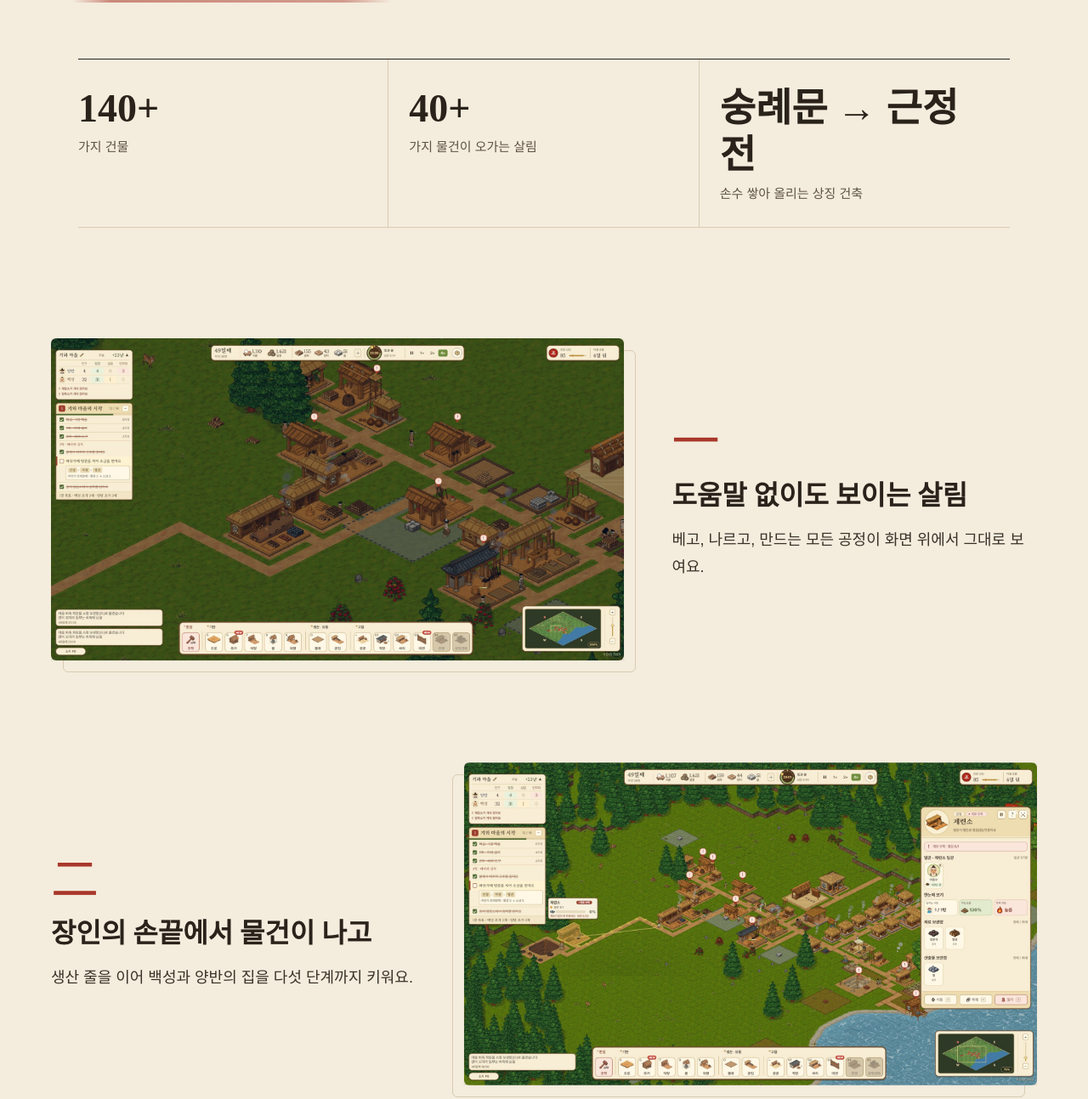
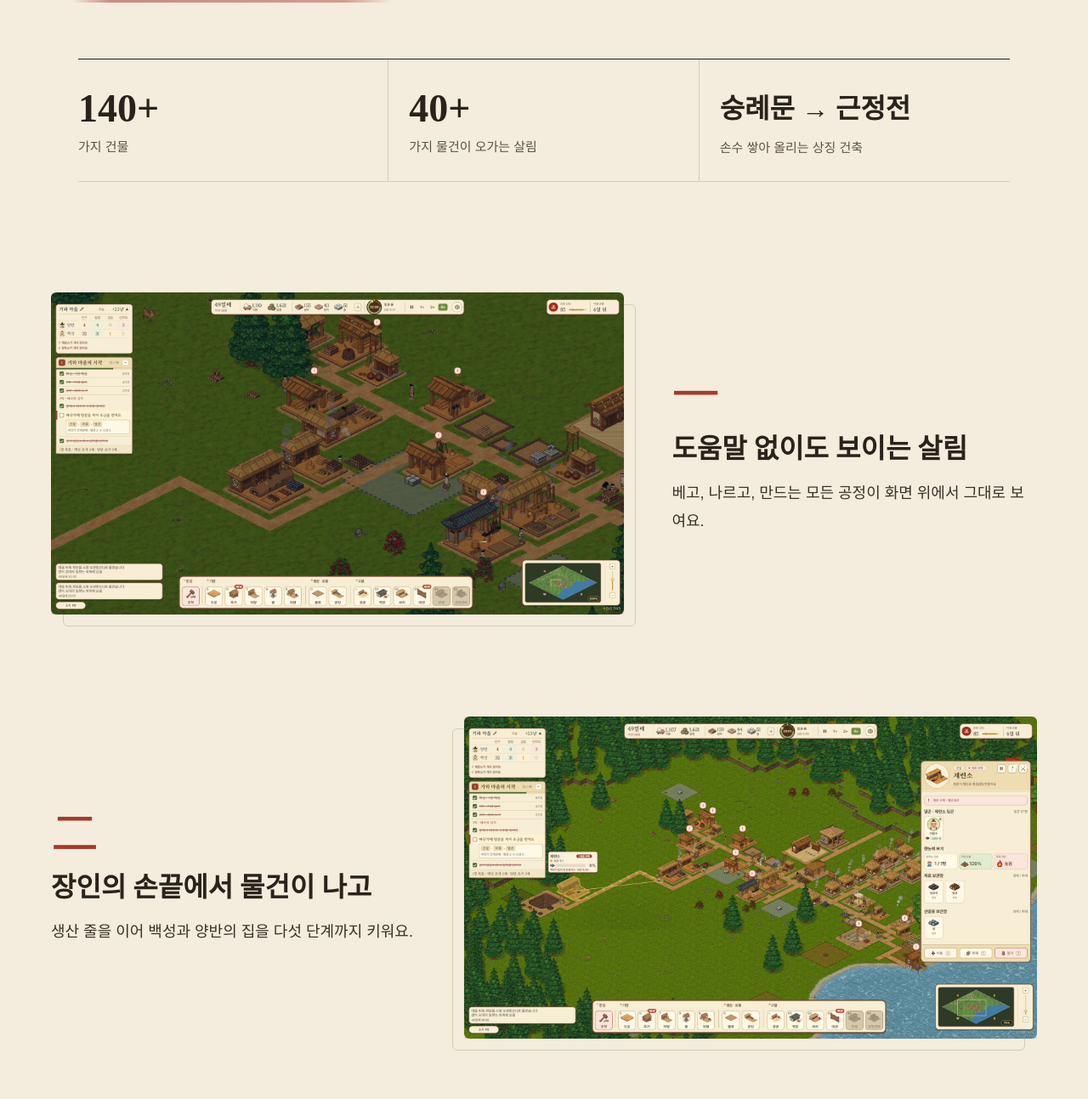
Before and after one commit to developer-lej/joseon-tycoon-site, a plain HTML site: page index.html in a window 1280 px wide. Shown: the part 2109-3402 px from the top of the page at 85% size. Drawn offline with Linux system fonts and the light colour scheme; a web font is replaced by a local one.

Commit message:
특징 그림이 안 보이던 것 고침 · 숭례문 → 근정전 한 줄로
Co-Authored-By: Claude Opus 5.5 <noreply@anthropic.com>
Claude-Session: https://claude.ai/code/session_01HcSnounm3WaPYERfCeiCCD

```diff
--- a/index.html
+++ b/index.html
@@ -92,7 +92,7 @@ nav .btn{min-height:44px;padding:0 20px;font-size:15px;margin-left:8px}
 .rv{opacity:0;transform:translateY(34px);transition:opacity 1s var(--ease),transform 1s var(--ease)}
 .rv.in{opacity:1;transform:none}
 .ink{clip-path:inset(0 100% 0 0);transition:clip-path 1.3s var(--ease)}
-.ink.in{clip-path:inset(0 0 0 0)}
+.ink.in,.in .ink{clip-path:inset(0 0 0 0)}
 .stg>*{opacity:0;transform:translateY(24px);transition:opacity .8s var(--ease),transform .8s var(--ease)}
 .stg.in>*{opacity:1;transform:none}
 .stg.in>*:nth-child(2){transition-delay:.08s}.stg.in>*:nth-child(3){transition-delay:.16s}
@@ -130,6 +130,7 @@ h2{margin:0;font-family:'Gowun Batang',serif;font-weight:700;line-height:1.3}
 .stats>div{padding:30px 24px;display:flex;flex-direction:column;gap:6px;border-right:1px solid var(--line)}
 .stats>div:first-child{padding-left:0}.stats>div:last-child{border-right:0}
 .stats b{font-family:'Gowun Batang',serif;font-size:clamp(30px,3.6vw,46px);line-height:1.2}
+.stats b.long{font-size:clamp(22px,2.5vw,32px);white-space:nowrap;line-height:1.75}
 .stats span{font-size:15px;color:var(--muted)}
 @media (max-width:640px){.stats{grid-template-columns:1fr}.stats>div{border-right:0;border-bottom:1px solid var(--line);padding-left:0}}
 
@@ -138,7 +139,7 @@ h2{margin:0;font-family:'Gowun Batang',serif;font-weight:700;line-height:1.3}
 .feat{display:flex;flex-wrap:wrap;gap:56px;align-items:center}
 .feat.rev{flex-direction:row-reverse}
 .feat .pic{flex:3 1 480px;min-width:0;position:relative}
-.feat .pic img{width:100%;border-radius:6px;box-shadow:0 20px 50px rgba(42,35,27,.18)}
+.feat .pic img{width:100%;aspect-ratio:16/9;object-fit:cover;border-radius:6px;box-shadow:0 20px 50px rgba(42,35,27,.18)}
 .feat .pic::before{content:"";position:absolute;inset:14px -14px -14px 14px;border:1px solid var(--line);border-radius:6px;z-index:-1}
 .feat.rev .pic::before{inset:14px 14px -14px -14px}
 .feat .txt{flex:2 1 300px;min-width:0;display:flex;flex-direction:column;gap:14px}
@@ -242,7 +243,7 @@ footer{display:flex;flex-wrap:wrap;justify-content:space-between;gap:12px;paddin
 <div class="stats stg">
 <div><b data-count="140" data-suffix="+">140+</b><span>가지 건물</span></div>
 <div><b data-count="40" data-suffix="+">40+</b><span>가지 물건이 오가는 살림</span></div>
-<div><b>숭례문 → 근정전</b><span>손수 쌓아 올리는 상징 건축</span></div>
+<div><b class="long">숭례문 → 근정전</b><span>손수 쌓아 올리는 상징 건축</span></div>
 </div>
 </div>
 </section>
@@ -320,7 +321,7 @@ function count(el){var to=+el.dataset.count,suf=el.dataset.suffix||'',t0=null;
   requestAnimationFrame(f);}
 var io=new IntersectionObserver(function(es){es.forEach(function(e){if(!e.isIntersecting)return;var el=e.target;el.classList.add('in');
   if(!reduce)el.querySelectorAll('[data-count]').forEach(count);io.unobserve(el);});},{threshold:.18,rootMargin:'0px 0px -6% 0px'});
-document.querySelectorAll('.rv,.ink,.stg').forEach(function(el){io.observe(el);});
+document.querySelectorAll('.rv,.pic,.stg').forEach(function(el){io.observe(el);});
 
 /* 트레일러 */
 var vid=document.getElementById('vid'),play=document.getElementById('play');
```
